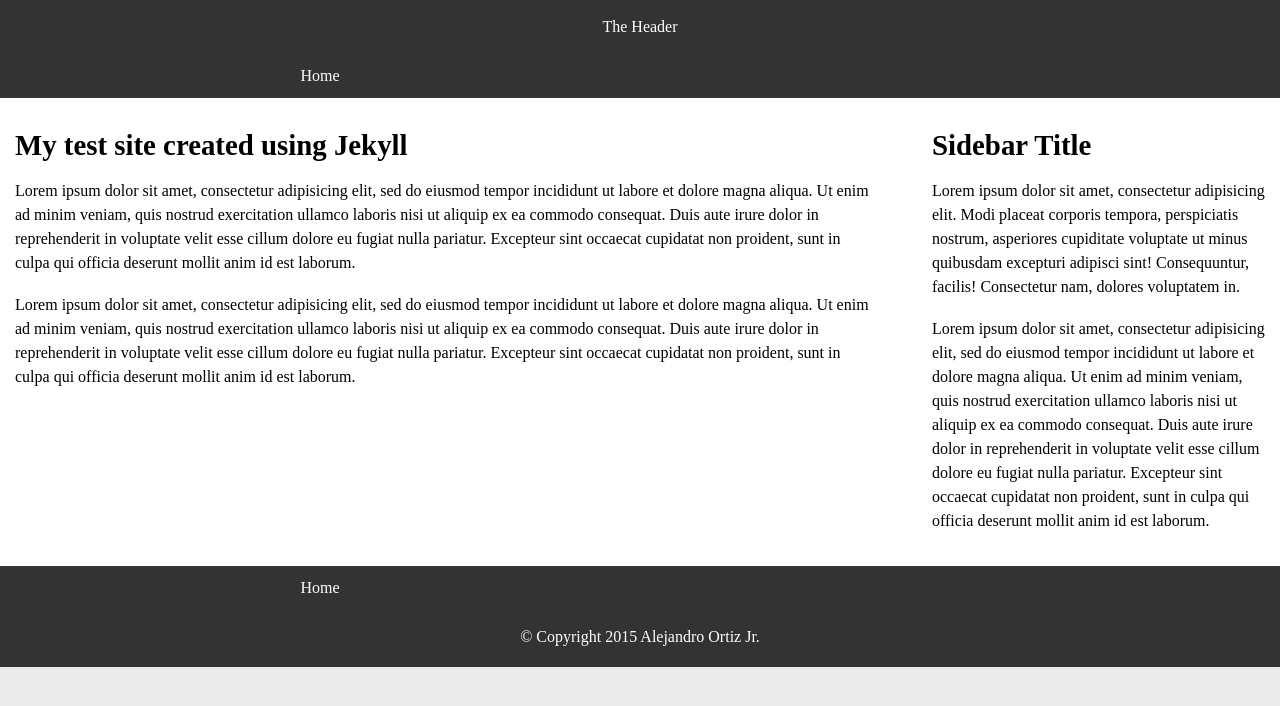
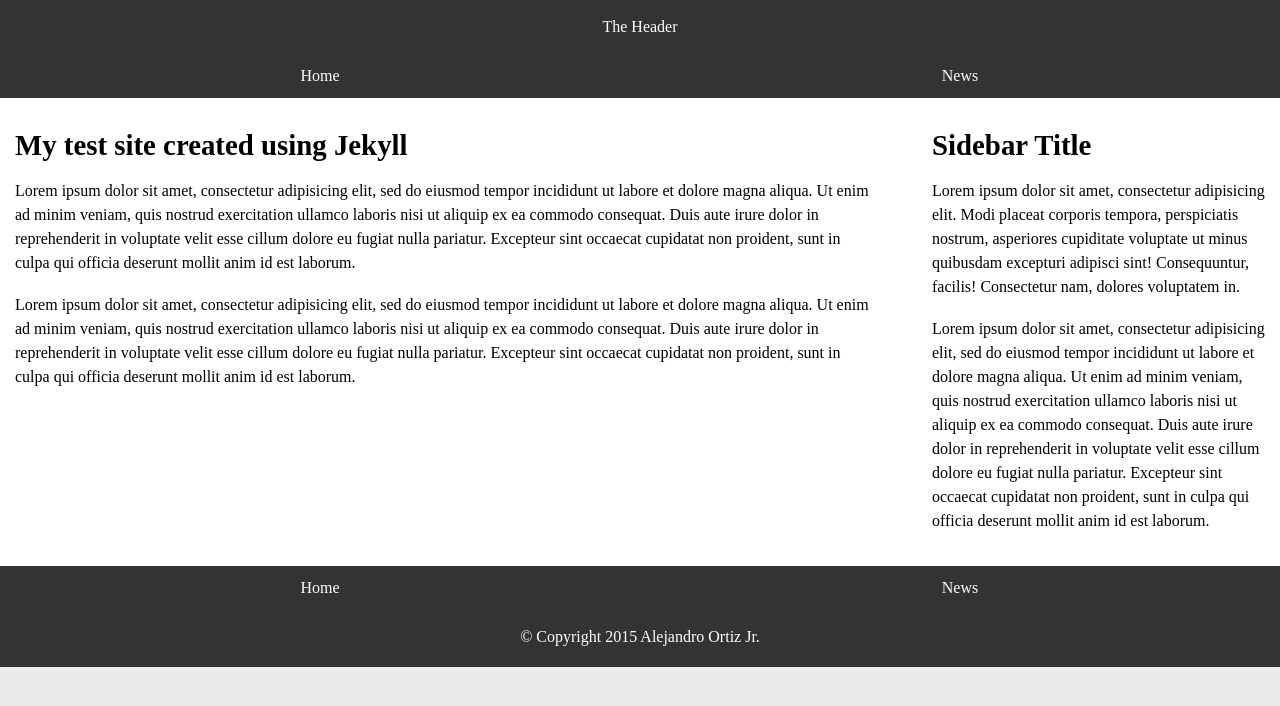
Before and after one commit to ajndroortiz/test-site, a Jekyll site: the page built from index.html, in a window 1280 px wide. Shown: the top 706 px of the page. Built offline with Jekyll 4.4.1, drawn with Linux system fonts in a browser that asks for light colours.

Commit message:
add news link

```diff
--- a/_includes/nav.html
+++ b/_includes/nav.html
@@ -1,5 +1,8 @@
 <nav>
 	<ul>
 		<li><a href="{{site.baseurl}}/index.html">Home</a></li>
+		<li>
+			<a href="{{ site.baseurl }}/news.html">News</a>
+		</li>
 	</ul>
 </nav>
```
